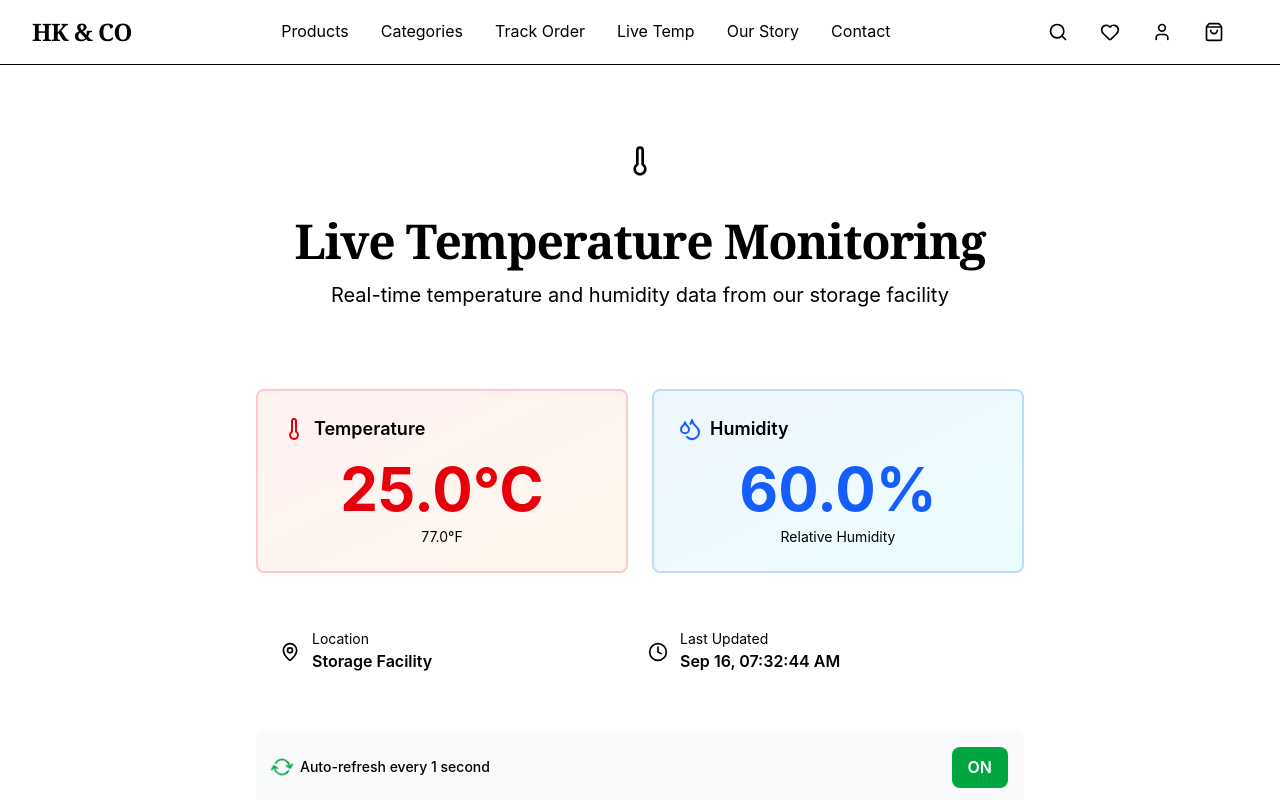
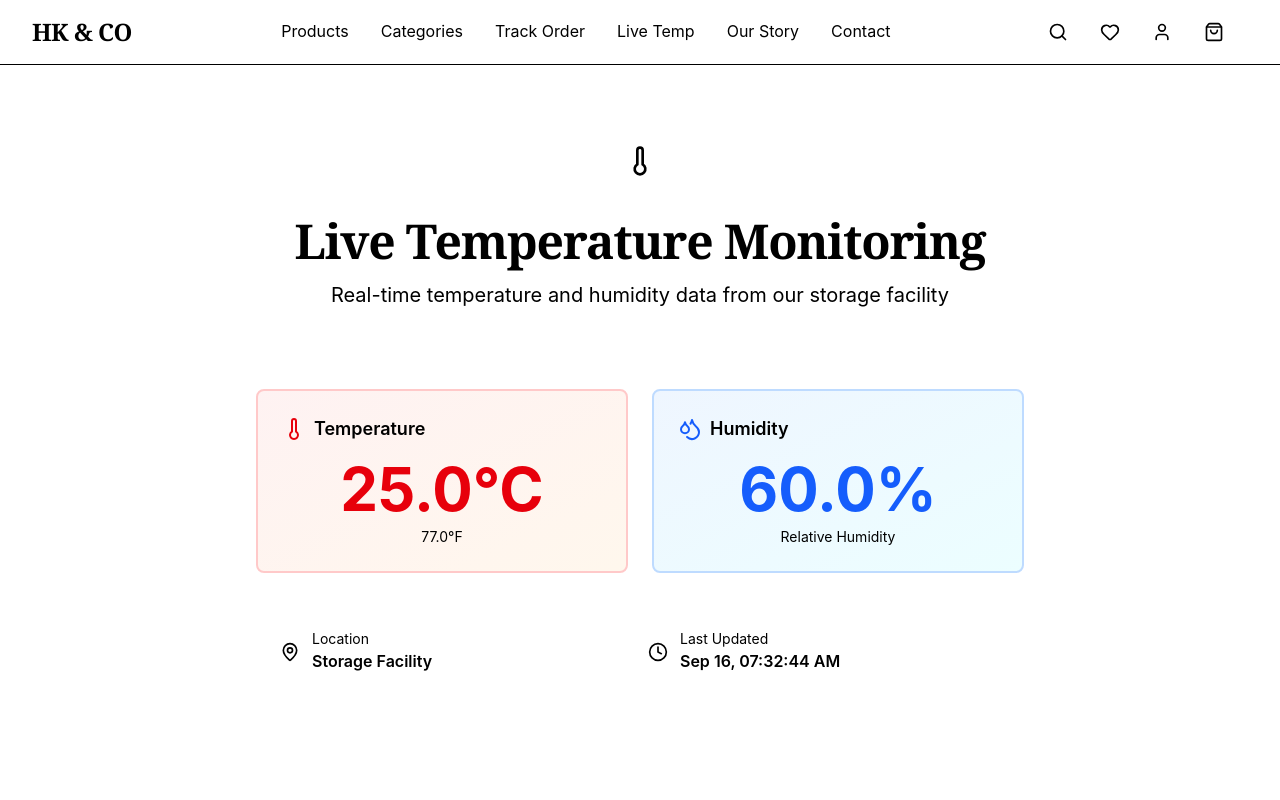
Before and after one commit to mtm-x/hk-co, a Next.js app: page /live-temp in a window 1280 px wide. Shown: the top 800 px of the page. Built offline with nearby package versions, Linux system fonts and the light colour scheme.

Commit message:
remove Auto-refresh every 1 second

```diff
--- a/src/app/live-temp/page.tsx
+++ b/src/app/live-temp/page.tsx
@@ -142,26 +142,6 @@ export default function LiveTemperaturePage() {
                   </div>
                 </div>
 
-                {/* Auto-refresh Toggle */}
-                <div className="flex items-center justify-between bg-gray-50 rounded-lg p-4">
-                  <div className="flex items-center gap-2">
-                    <RefreshCw className={`w-5 h-5 ${autoRefresh ? 'text-green-600 animate-spin' : 'text-gray-400'}`} />
-                    <span className="text-sm font-medium text-foreground">
-                      Auto-refresh every 1 second
-                    </span>
-                  </div>
-                  <button
-                    onClick={() => setAutoRefresh(!autoRefresh)}
-                    className={`px-4 py-2 rounded-lg font-semibold transition-colors ${
-                      autoRefresh
-                        ? 'bg-green-600 text-white hover:bg-green-700'
-                        : 'bg-gray-300 text-gray-700 hover:bg-gray-400'
-                    }`}
-                  >
-                    {autoRefresh ? 'ON' : 'OFF'}
-                  </button>
-                </div>
-
                 {/* Manual Refresh Button */}
                 <div className="text-center">
                   <button
```
